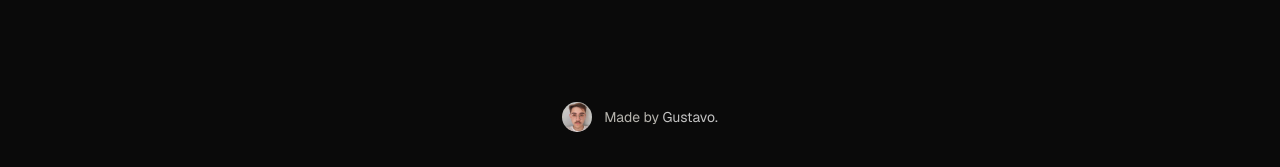
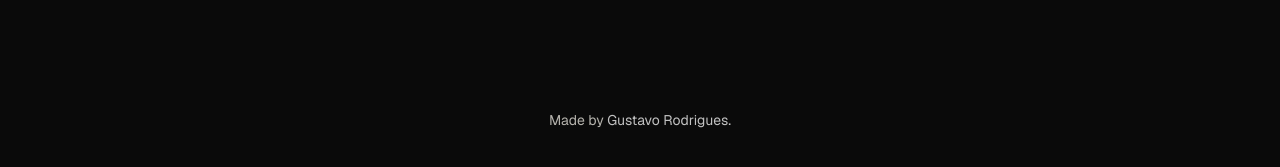
Before and after one commit to guhrodrrigues/luxe, a Next.js app: page / in a window 1280 px wide. Shown: the part 3953-4120 px from the top of the page. Built offline with nearby package versions, Linux system fonts and the light colour scheme.

Commit message:
feat: Update footer

```diff
--- a/src/components/ui/Footer.tsx
+++ b/src/components/ui/Footer.tsx
@@ -1,11 +1,8 @@
 "use client";
 
-import Image from "next/image";
 import { usePathname } from "next/navigation";
 
 import { cn } from "@/utils/cn";
-
-import author from "@/assets/author.jpg";
 
 export function Footer() {
   const pathname = usePathname();
@@ -13,16 +10,8 @@ export function Footer() {
   const isUiPage = pathname.startsWith("/ui");
 
   return (
-    <footer
-      className={cn(
-        "flex justify-center items-center gap-3 py-8",
-        isUiPage && "xl:pl-[250px]"
-      )}
-    >
-      <div>
-        <Image src={author} alt="Gustavo" width={30} className="rounded-full" />
-      </div>
-      <div>
+    <footer className={cn("py-10", isUiPage && "xl:pl-[250px]")}>
+      <div className="flex justify-center">
         <span className="text-sm">
           Made by{" "}
           <a
@@ -31,7 +20,7 @@ export function Footer() {
             rel="noopener noreferrer"
             className="text-secondary duration-300 hover:text-primary"
           >
-            Gustavo.
+            Gustavo Rodrigues.
           </a>
         </span>
       </div>
```
